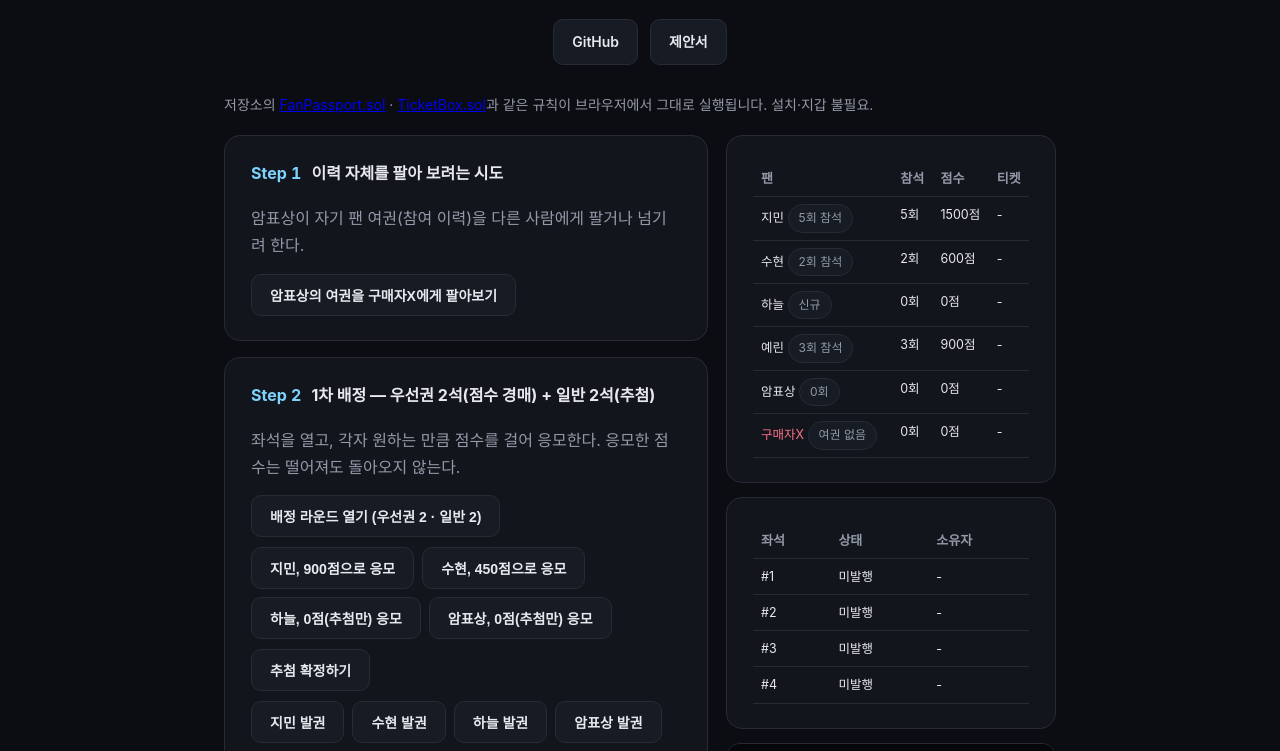
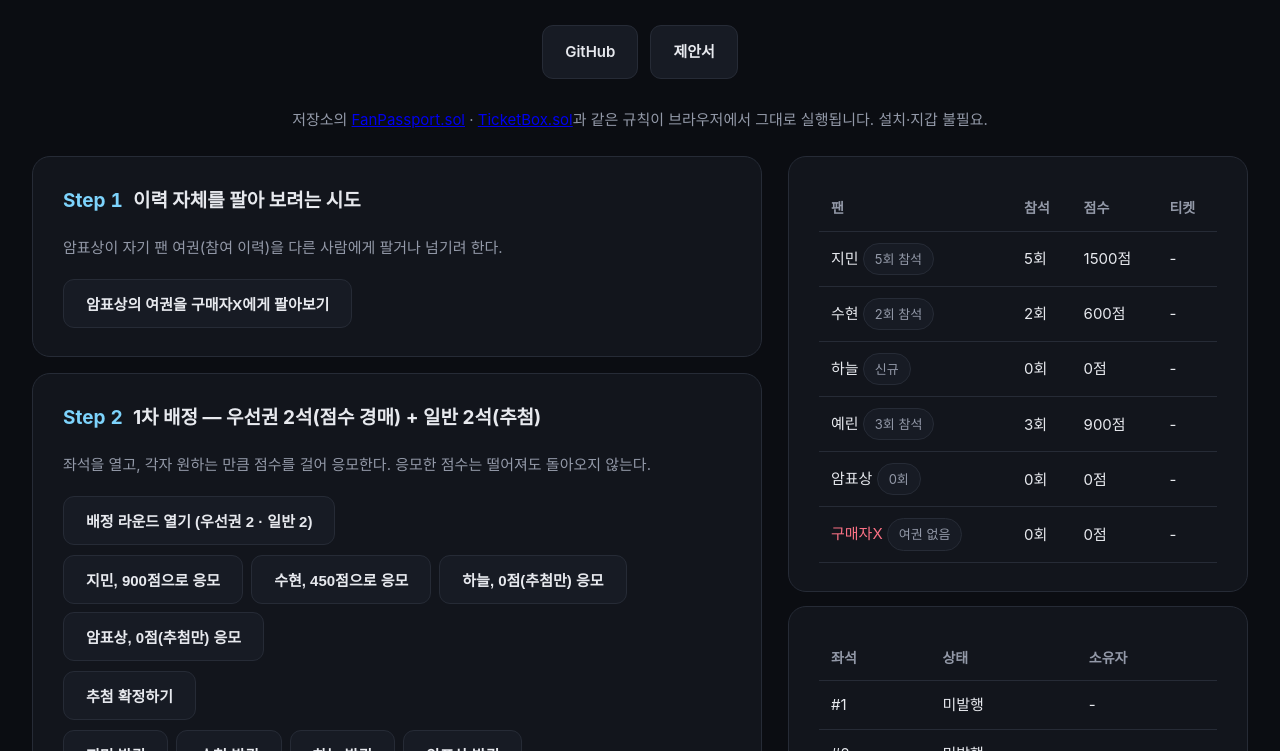
Before and after one commit to SNU-Project/fan-passport, a website: page docs/index.html in a window 1280 px wide. Shown: the part 150-901 px from the top of the page. Drawn offline with Linux system fonts and the light colour scheme.

Commit message:
시뮬레이터 화면을 크게 — 좁은 컨테이너와 작은 글씨 개선
- 페이지 폭 880px → 1480px로 확장. 스텝 영역 530px → 930px,
  상태 패널 330px → 460px로 늘려 버튼이 한 줄에 넉넉히 들어가게 함
- 표·로그·버튼 글자와 여백 확대 (표 14→15px, 로그 12.5→14px)
- 중간 폭(1180px 이하)에서 패널을 380px로 줄이는 단계를 추가하고,
  스택 전환 지점을 760px → 900px로 올림

Co-Authored-By: Claude Opus 5 <noreply@anthropic.com>

```diff
--- a/docs/index.html
+++ b/docs/index.html
@@ -26,18 +26,18 @@
     font-family: "Pretendard", "Apple SD Gothic Neo", "Malgun Gothic", -apple-system, BlinkMacSystemFont, sans-serif;
     line-height: 1.7;
   }
-  .wrap { max-width: 880px; margin: 0 auto; padding: 36px 24px 60px; }
+  .wrap { max-width: 1480px; margin: 0 auto; padding: 40px 32px 60px; }
   header.hero { text-align: center; margin-bottom: 28px; }
   .kicker {
     display: inline-block; font-size: 13px; letter-spacing: 0.08em; color: var(--accent);
     border: 1px solid rgba(125,211,252,0.35); border-radius: 999px; padding: 4px 14px; margin-bottom: 20px;
   }
   h1 { font-size: 38px; margin: 0 0 12px; letter-spacing: -0.02em; }
-  .sub { color: var(--muted); font-size: 17px; max-width: 640px; margin: 0 auto; }
+  .sub { color: var(--muted); font-size: 18px; max-width: 680px; margin: 0 auto; }
   .links { margin-top: 28px; display: flex; gap: 12px; justify-content: center; flex-wrap: wrap; }
   .btn {
-    display: inline-flex; align-items: center; gap: 8px; padding: 10px 18px; border-radius: 10px;
-    text-decoration: none; font-weight: 600; font-size: 14px; border: 1px solid var(--border);
+    display: inline-flex; align-items: center; gap: 8px; padding: 13px 22px; border-radius: 11px;
+    text-decoration: none; font-weight: 600; font-size: 15px; border: 1px solid var(--border);
     color: var(--text); background: var(--panel2); transition: transform .15s, border-color .15s;
   }
   .btn:hover { transform: translateY(-1px); border-color: var(--accent); }
@@ -47,10 +47,10 @@
   h2 { font-size: 22px; margin: 0 0 18px; display: flex; align-items: center; gap: 10px; }
   h2 .n { color: var(--accent); font-variant-numeric: tabular-nums; }
 
-  .note { color: var(--muted); font-size: 14px; margin: 0 0 18px; }
+  .note { color: var(--muted); font-size: 15px; margin: 0 auto 24px; max-width: 900px; text-align: center; }
   .proof { display: flex; align-items: center; gap: 12px; flex-wrap: wrap;
            color: var(--muted); font-size: 13px; border-top: 1px solid var(--border); padding-top: 20px; }
-  .card { background: var(--panel); border: 1px solid var(--border); border-radius: 16px; padding: 24px 26px; }
+  .card { background: var(--panel); border: 1px solid var(--border); border-radius: 18px; padding: 28px 30px; }
   .grid2 { display: grid; grid-template-columns: 1fr 1fr; gap: 16px; }
   @media (max-width: 720px) { .grid2 { grid-template-columns: 1fr; } }
 
@@ -64,32 +64,37 @@
   .step .body b { color: var(--text); }
   .step .body span { color: var(--muted); font-size: 14px; }
 
-  table { width: 100%; border-collapse: collapse; font-size: 14px; }
-  th, td { text-align: left; padding: 10px 12px; border-bottom: 1px solid var(--border); vertical-align: top; }
-  th { color: var(--muted); font-weight: 600; font-size: 13px; }
+  table { width: 100%; border-collapse: collapse; font-size: 15px; }
+  th, td { text-align: left; padding: 12px 14px; border-bottom: 1px solid var(--border); vertical-align: middle; }
+  th { color: var(--muted); font-weight: 600; font-size: 14px; }
   td.bad { color: var(--bad); }
   td.good { color: var(--good); }
 
   pre.term {
     background: #05070a; border: 1px solid var(--border); border-radius: 14px;
     padding: 22px; overflow-x: auto; font-family: "SF Mono", ui-monospace, Menlo, Consolas, monospace;
-    font-size: 12.5px; line-height: 1.55; color: #d7f5da; max-height: 520px; overflow-y: auto;
+    font-size: 14px; line-height: 1.6; color: #d7f5da; max-height: 520px; overflow-y: auto;
   }
 
   /* 버튼을 누르는 즉시 옆에서 상태가 바뀌는 걸 보게 — 오른쪽 패널을 스크롤에 고정한다 */
-  .demo-layout { display: grid; grid-template-columns: minmax(0, 1fr) 330px; gap: 18px; align-items: start; }
-  .demo-panel { position: sticky; top: 20px; }
-  .demo-panel table { font-size: 12.5px; }
-  .demo-panel th, .demo-panel td { padding: 7px 8px; }
-  .demo-panel pre.term { max-height: 260px; font-size: 11.5px; padding: 16px; }
-  @media (max-width: 760px) {
+  .demo-layout { display: grid; grid-template-columns: minmax(0, 1fr) 460px; gap: 26px; align-items: start; }
+  .demo-panel { position: sticky; top: 24px; }
+  .demo-panel table { font-size: 15px; }
+  .demo-panel th, .demo-panel td { padding: 11px 12px; }
+  .demo-panel pre.term { max-height: 340px; font-size: 13.5px; padding: 20px; }
+  @media (max-width: 1180px) {
+    .demo-layout { grid-template-columns: minmax(0, 1fr) 380px; gap: 20px; }
+    .demo-panel table { font-size: 13.5px; }
+    .demo-panel th, .demo-panel td { padding: 9px 10px; }
+  }
+  @media (max-width: 900px) {
     .demo-layout { grid-template-columns: 1fr; }
     .demo-panel { order: -1; position: sticky; top: 8px; z-index: 5; }
   }
   pre.term .ok { color: #4ade80; }
   pre.term .dim { color: #5b6474; }
 
-  .pill { display: inline-block; font-size: 12px; padding: 3px 10px; border-radius: 999px; background: var(--panel2); border: 1px solid var(--border); color: var(--muted); margin-right: 6px; }
+  .pill { display: inline-block; font-size: 13px; padding: 4px 11px; border-radius: 999px; background: var(--panel2); border: 1px solid var(--border); color: var(--muted); margin-right: 6px; }
 
   footer { text-align: center; color: var(--muted); font-size: 13px; margin-top: 80px; }
   footer a { color: var(--accent); }
@@ -314,14 +319,14 @@
   const steps = document.getElementById("steps");
   steps.innerHTML = `
     <div class="card" style="margin-bottom:16px">
-      <h2 style="font-size:16px;margin-top:0"><span class="n">Step 1</span> \uc774\ub825 \uc790\uccb4\ub97c \ud314\uc544 \ubcf4\ub824\ub294 \uc2dc\ub3c4</h2>
-      <p style="color:var(--muted);margin:8px 0 14px">\uc554\ud45c\uc0c1\uc774 \uc790\uae30 \ud32c \uc5ec\uad8c(\ucc38\uc5ec \uc774\ub825)\uc744 \ub2e4\ub978 \uc0ac\ub78c\uc5d0\uac8c \ud314\uac70\ub098 \ub118\uae30\ub824 \ud55c\ub2e4.</p>
+      <h2 style="font-size:19px;margin-top:0"><span class="n">Step 1</span> \uc774\ub825 \uc790\uccb4\ub97c \ud314\uc544 \ubcf4\ub824\ub294 \uc2dc\ub3c4</h2>
+      <p style="color:var(--muted);margin:10px 0 18px;font-size:15px">\uc554\ud45c\uc0c1\uc774 \uc790\uae30 \ud32c \uc5ec\uad8c(\ucc38\uc5ec \uc774\ub825)\uc744 \ub2e4\ub978 \uc0ac\ub78c\uc5d0\uac8c \ud314\uac70\ub098 \ub118\uae30\ub824 \ud55c\ub2e4.</p>
       <button class="btn" data-act="sellPassport">\uc554\ud45c\uc0c1\uc758 \uc5ec\uad8c\uc744 \uad6c\ub9e4\uc790X\uc5d0\uac8c \ud314\uc544\ubcf4\uae30</button>
     </div>
 
     <div class="card" style="margin-bottom:16px">
-      <h2 style="font-size:16px;margin-top:0"><span class="n">Step 2</span> 1\ucc28 \ubc30\uc815 \u2014 \uc6b0\uc120\uad8c 2\uc11d(\uc810\uc218 \uacbd\ub9e4) + \uc77c\ubc18 2\uc11d(\ucd94\ucca8)</h2>
-      <p style="color:var(--muted);margin:8px 0 14px">\uc88c\uc11d\uc744 \uc5f4\uace0, \uac01\uc790 \uc6d0\ud558\ub294 \ub9cc\ud07c \uc810\uc218\ub97c \uac78\uc5b4 \uc751\ubaa8\ud55c\ub2e4. \uc751\ubaa8\ud55c \uc810\uc218\ub294 \ub5a8\uc5b4\uc838\ub3c4 \ub3cc\uc544\uc624\uc9c0 \uc54a\ub294\ub2e4.</p>
+      <h2 style="font-size:19px;margin-top:0"><span class="n">Step 2</span> 1\ucc28 \ubc30\uc815 \u2014 \uc6b0\uc120\uad8c 2\uc11d(\uc810\uc218 \uacbd\ub9e4) + \uc77c\ubc18 2\uc11d(\ucd94\ucca8)</h2>
+      <p style="color:var(--muted);margin:10px 0 18px;font-size:15px">\uc88c\uc11d\uc744 \uc5f4\uace0, \uac01\uc790 \uc6d0\ud558\ub294 \ub9cc\ud07c \uc810\uc218\ub97c \uac78\uc5b4 \uc751\ubaa8\ud55c\ub2e4. \uc751\ubaa8\ud55c \uc810\uc218\ub294 \ub5a8\uc5b4\uc838\ub3c4 \ub3cc\uc544\uc624\uc9c0 \uc54a\ub294\ub2e4.</p>
       <button class="btn" data-act="openRound1" style="margin-bottom:10px">\ubc30\uc815 \ub77c\uc6b4\ub4dc \uc5f4\uae30 (\uc6b0\uc120\uad8c 2 \u00b7 \uc77c\ubc18 2)</button>
       <div style="display:flex;gap:8px;flex-wrap:wrap;margin-bottom:10px">
         <button class="btn" data-act="enter" data-fan="jimin" data-bid="900">\uc9c0\ubbfc, 900\uc810\uc73c\ub85c \uc751\ubaa8</button>
@@ -339,14 +344,14 @@
     </div>
 
     <div class="card" style="margin-bottom:16px">
-      <h2 style="font-size:16px;margin-top:0"><span class="n">Step 3</span> \uc554\ud45c \uc2dc\ub3c4 \u2014 \uc5ec\uae30\uac00 \ud575\uc2ec</h2>
-      <p style="color:var(--muted);margin:8px 0 14px">\uc554\ud45c\uc0c1\uc774 \ubc1c\uad8c\ubc1b\uc740 \ud2f0\ucf13\uc744 \uad6c\ub9e4\uc790X\uc5d0\uac8c \uc6c3\ub3c8\uc744 \ubc1b\uace0 \ub118\uae30\ub824 \ud55c\ub2e4.</p>
+      <h2 style="font-size:19px;margin-top:0"><span class="n">Step 3</span> \uc554\ud45c \uc2dc\ub3c4 \u2014 \uc5ec\uae30\uac00 \ud575\uc2ec</h2>
+      <p style="color:var(--muted);margin:10px 0 18px;font-size:15px">\uc554\ud45c\uc0c1\uc774 \ubc1c\uad8c\ubc1b\uc740 \ud2f0\ucf13\uc744 \uad6c\ub9e4\uc790X\uc5d0\uac8c \uc6c3\ub3c8\uc744 \ubc1b\uace0 \ub118\uae30\ub824 \ud55c\ub2e4.</p>
       <button class="btn" data-act="sellTicket">\uc554\ud45c\uc0c1 \u2192 \uad6c\ub9e4\uc790X \ud2f0\ucf13 \uc804\uc1a1 \uc2dc\ub3c4</button>
     </div>
 
     <div class="card" style="margin-bottom:16px">
-      <h2 style="font-size:16px;margin-top:0"><span class="n">Step 4</span> \uacf5\uc2dd \ubc18\ub0a9\uacfc \uc7ac\ubc30\uc815</h2>
-      <p style="color:var(--muted);margin:8px 0 14px">\ub418\ud314\uc9c0 \ubabb\ud55c \uc554\ud45c\uc0c1\uc774 \uc815\uac00 \uadf8\ub300\ub85c \ubc18\ub0a9\ud558\uba74, \uadf8 \uc88c\uc11d\uc740 \ub2e4\uc2dc \uc810\uc218 \uacbd\ub9e4\ub85c \ub3cc\uc544\uac04\ub2e4.</p>
+      <h2 style="font-size:19px;margin-top:0"><span class="n">Step 4</span> \uacf5\uc2dd \ubc18\ub0a9\uacfc \uc7ac\ubc30\uc815</h2>
+      <p style="color:var(--muted);margin:10px 0 18px;font-size:15px">\ub418\ud314\uc9c0 \ubabb\ud55c \uc554\ud45c\uc0c1\uc774 \uc815\uac00 \uadf8\ub300\ub85c \ubc18\ub0a9\ud558\uba74, \uadf8 \uc88c\uc11d\uc740 \ub2e4\uc2dc \uc810\uc218 \uacbd\ub9e4\ub85c \ub3cc\uc544\uac04\ub2e4.</p>
       <button class="btn" data-act="returnTicket" data-fan="scalper" style="margin-bottom:10px">\uc554\ud45c\uc0c1, \uacf5\uc2dd \ubc18\ub0a9\ud558\uae30</button>
       <div style="margin-bottom:10px">
         <button class="btn" data-act="openRound2">\ubc18\ub0a9\ubd84 \uc7ac\ubc30\uc815 \ub77c\uc6b4\ub4dc \uc5f4\uae30 (\uc6b0\uc120\uad8c 1)</button>
@@ -361,8 +366,8 @@
     </div>
 
     <div class="card" style="margin-bottom:16px">
-      <h2 style="font-size:16px;margin-top:0"><span class="n">Step 5</span> \uacf5\uc5f0 \ub2f9\uc77c \u2014 \uc785\uc7a5\uacfc \ub178\uc1fc</h2>
-      <p style="color:var(--muted);margin:8px 0 14px">\uc785\uc7a5\ud574\uc57c\ub9cc \ud32c \uc5ec\uad8c\uc5d0 \ub9ac\uc6cc\ub4dc\uac00 \ud655\uc815\ub41c\ub2e4. \uc9c1\uc811 \uc785\uc7a5\uc740 300\uc810.</p>
+      <h2 style="font-size:19px;margin-top:0"><span class="n">Step 5</span> \uacf5\uc5f0 \ub2f9\uc77c \u2014 \uc785\uc7a5\uacfc \ub178\uc1fc</h2>
+      <p style="color:var(--muted);margin:10px 0 18px;font-size:15px">\uc785\uc7a5\ud574\uc57c\ub9cc \ud32c \uc5ec\uad8c\uc5d0 \ub9ac\uc6cc\ub4dc\uac00 \ud655\uc815\ub41c\ub2e4. \uc9c1\uc811 \uc785\uc7a5\uc740 300\uc810.</p>
       <div style="display:flex;gap:8px;flex-wrap:wrap;margin-bottom:10px">
         <button class="btn" data-act="checkIn" data-fan="jimin">\uc9c0\ubbfc \uccb4\ud06c\uc778</button>
         <button class="btn" data-act="checkIn" data-fan="suhyun">\uc218\ud604 \uccb4\ud06c\uc778</button>
@@ -373,8 +378,8 @@
     </div>
 
     <div class="card">
-      <h2 style="font-size:16px;margin-top:0"><span class="n">Step 6</span> \uc810\uc218 \uac10\uac00</h2>
-      <p style="color:var(--muted);margin:8px 0 14px">\ucc38\uc11d \uc810\uc218\ub294 2\ub144\uc5d0 \uac78\uccd0 \uc120\ud615\uc73c\ub85c \uc904\uc5b4\ub4e0\ub2e4. 1\ub144\uc774 \uc9c0\ub09c \uc0c1\ud0dc\ub97c \uadfc\uc0ac\ud574 \ubcf8\ub2e4.</p>
+      <h2 style="font-size:19px;margin-top:0"><span class="n">Step 6</span> \uc810\uc218 \uac10\uac00</h2>
+      <p style="color:var(--muted);margin:10px 0 18px;font-size:15px">\ucc38\uc11d \uc810\uc218\ub294 2\ub144\uc5d0 \uac78\uccd0 \uc120\ud615\uc73c\ub85c \uc904\uc5b4\ub4e0\ub2e4. 1\ub144\uc774 \uc9c0\ub09c \uc0c1\ud0dc\ub97c \uadfc\uc0ac\ud574 \ubcf8\ub2e4.</p>
       <button class="btn" data-act="decay">1\ub144 \ud6c4\ub85c \uc774\ub3d9</button>
     </div>
   `;
```
